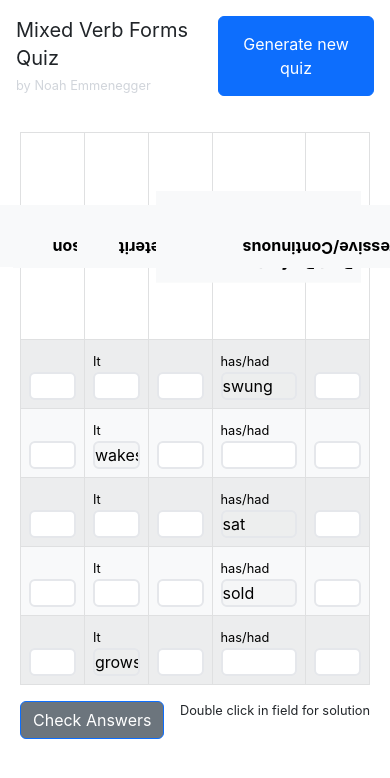
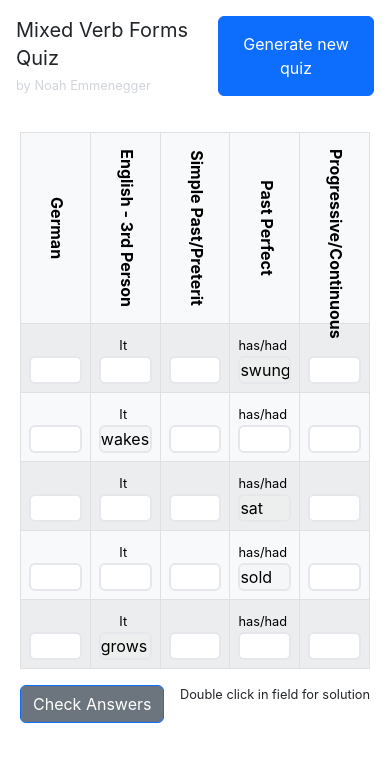
Before and after one commit to NoahEmmenegger/englisch-verb-quiz, a React (Create React App) app: page / in a window 390 px wide. Shown: the top 778 px of the page. Built offline with nearby package versions, Linux system fonts and the light colour scheme.

Commit message:
test rotate

```diff
--- a/src/App.js
+++ b/src/App.js
@@ -27,11 +27,21 @@ export default function App() {
                 <Table striped bordered hover variant="light">
                     <thead>
                         <tr>
-                            <th>German</th>
-                            <th>English - 3rd Person</th>
-                            <th>Simple Past/Preterit</th>
-                            <th>Past Perfect</th>
-                            <th>Progressive/Continuous</th>
+                            <th>
+                                <p>German</p>
+                            </th>
+                            <th>
+                                <p>English - 3rd Person</p>
+                            </th>
+                            <th>
+                                <p>Simple Past/Preterit</p>
+                            </th>
+                            <th>
+                                <p>Past Perfect</p>
+                            </th>
+                            <th>
+                                <p>Progressive/Continuous</p>
+                            </th>
                         </tr>
                     </thead>
                     <tbody className="tw-w-52">
--- a/src/index.css
+++ b/src/index.css
@@ -10,21 +10,33 @@ code {
     font-family: source-code-pro, Menlo, Monaco, Consolas, 'Courier New', monospace;
 }
 
-table th {
-    writing-mode: vertical-rl;
-}
-
 @media screen and (max-width: 600px) {
-    table th {
-        writing-mode: vertical-rl;
-        vertical-align: top;
-        transform: rotate(7deg);
+    table {
+        text-align: center;
+        table-layout: fixed;
+        width: 650px;
+    }
+    table th p {
+        margin: 0 -100%;
+        text-align: center;
+        white-space: nowrap;
+        transform-origin: 50% 50%;
+        transform: rotate(90deg);
         -ms-transform: rotate(90deg); /* IE 9 */
         -moz-transform: rotate(90deg); /* Firefox */
         -webkit-transform: rotate(90deg); /* Safari and Chrome */
         -o-transform: rotate(90deg); /* Opera */
     }
 
+    table th p:before {
+        content: '';
+        width: 0;
+
+        padding-top: 110%; /* takes width as reference, + 10% for faking some extra padding */
+        display: inline-block;
+        vertical-align: middle;
+    }
+
     table tr .tw-flex {
         display: block;
     }
```
